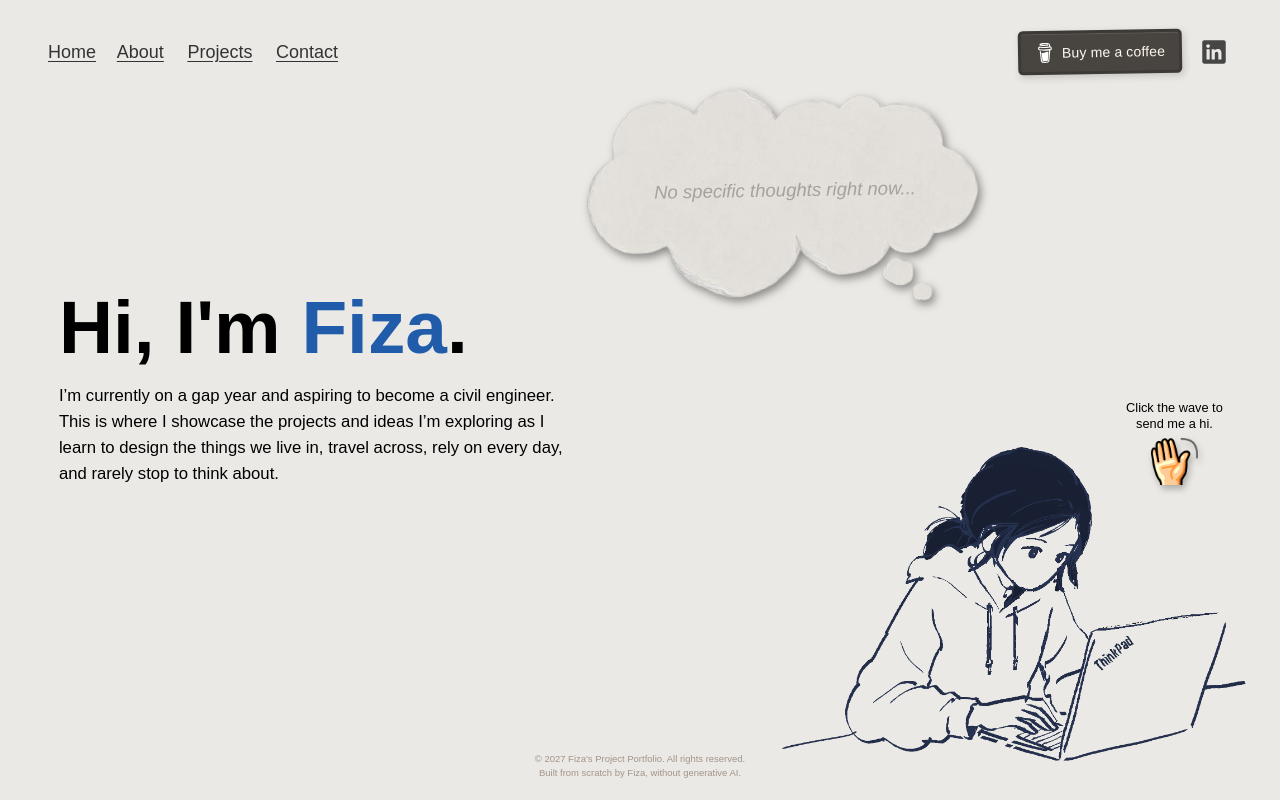
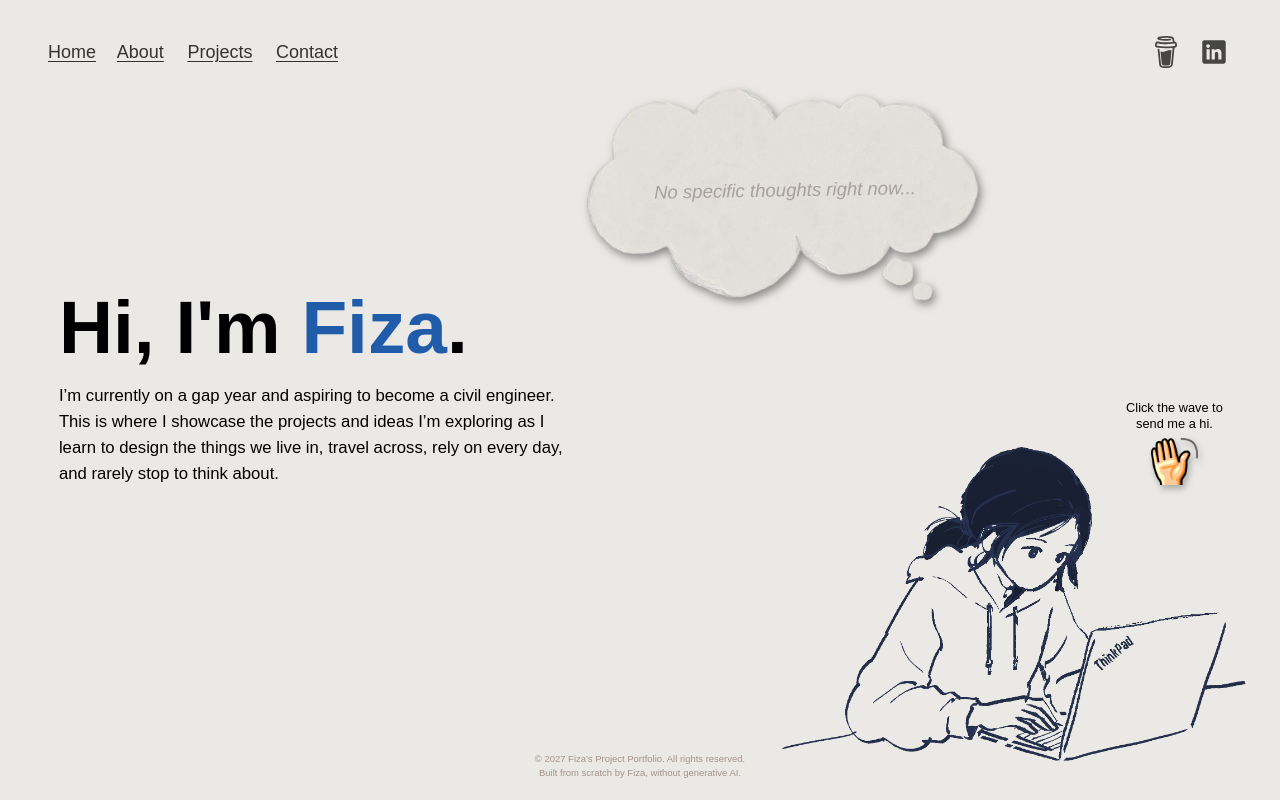
Before and after one commit to silvei0/Portfolio-Website, a plain HTML site: page home/index.html in a window 1280 px wide. Drawn offline with Linux system fonts and the light colour scheme; a web font is replaced by a local one.

Commit message:
coffee change

```diff
--- a/home/index.html
+++ b/home/index.html
@@ -19,9 +19,8 @@
             <a href="../contact-me/">Contact</a>
         </nav>
         <div class="social-links">
-            <a class="coffee-button" href="https://buymeacoffee.com/fizamansoor" target="_blank" rel="noopener noreferrer">
-                <img class="coffee-button-icon" src="../assets/logos/buymeacoffee.svg" alt="">
-                <span>Buy me a coffee</span>
+            <a href="https://buymeacoffee.com/fizamansoor" target="_blank" rel="noopener noreferrer" aria-label="Buy Fiza a coffee">
+                <img src="../assets/logos/buymeacoffee.svg" alt="">
             </a>
             <a href="https://www.linkedin.com/in/fizamansoor/" target="_blank" rel="noopener noreferrer" aria-label="Fiza on LinkedIn">
                 <img src="../assets/logos/linkedin.svg" alt="">
```
